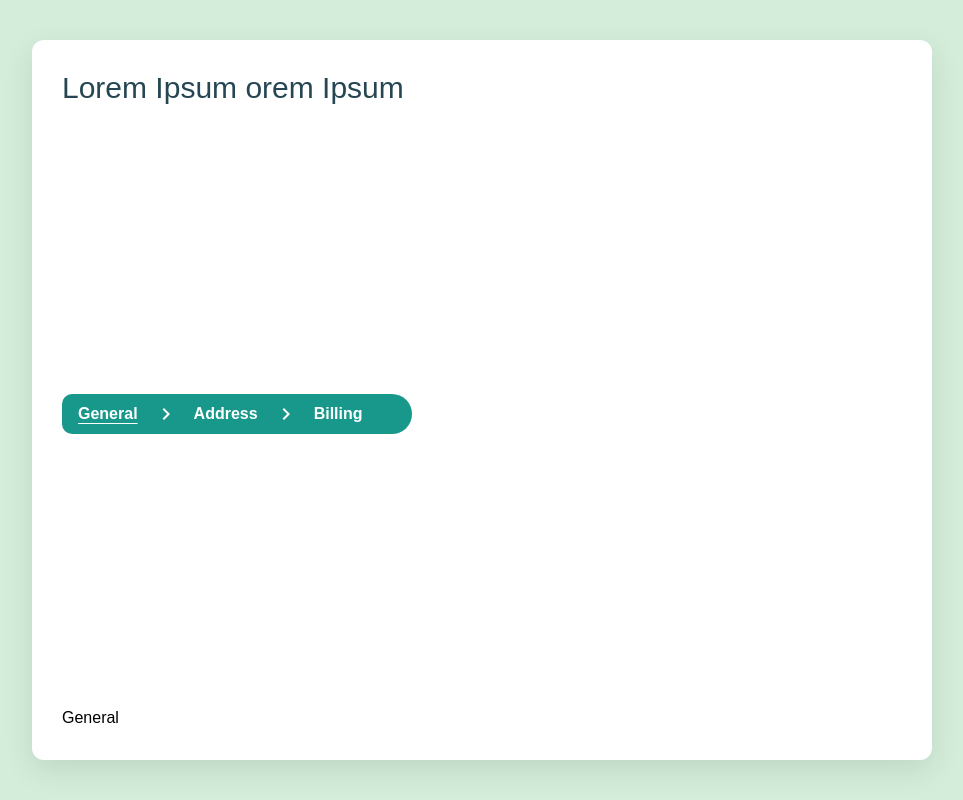
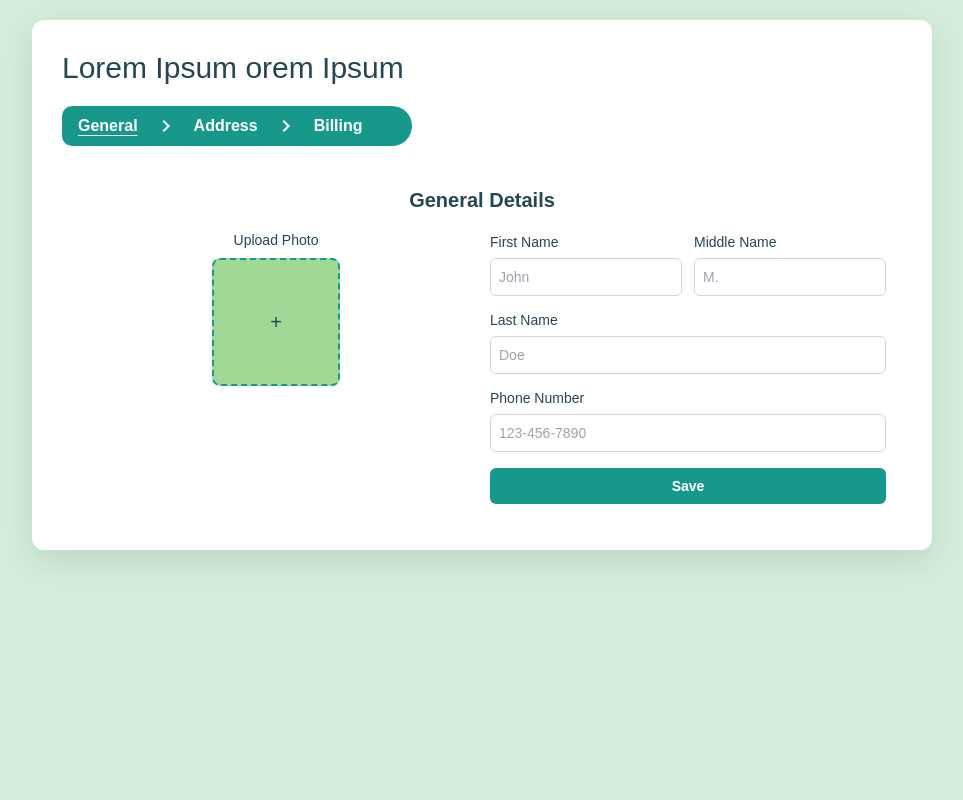
Before and after one commit to Ruturaj2003/multi-step-Form, a React (Vite) app: page /form-one in a window 1280 px wide. Shown: the whole page, without its empty margins (158-1121 px from the left). Built offline with nearby package versions, Linux system fonts and the light colour scheme.

Commit message:
Create General Details Form

```diff
--- a/src/components/BreadCrumb.jsx
+++ b/src/components/BreadCrumb.jsx
@@ -13,7 +13,7 @@ const BreadCrumb = () => {
     }`;
 
   return (
-    <div className="h-12 flex justify-start items-center">
+    <div className="h-12 flex justify-start mb-5 items-center">
       <div className="bg-primary rounded-l-xl rounded-r-3xl text-white max-w-[350px] flex-1 px-4 py-2">
         {/* Breadcrumbs */}
         <nav>
--- a/src/index.css
+++ b/src/index.css
@@ -3,46 +3,33 @@
 @tailwind utilities;
 
 body {
-  background-color: #d4edda; /* Pale Green Background */
-  font-family: Arial, sans-serif; /* Consistent Font */
+  background-color: #d4edda; /* You can replace this with the desired color */
+  font-family: Arial, sans-serif; /* Optional: for consistent font styling */
   margin: 0;
   padding: 0;
-  overflow: hidden; /* Prevent any scrolling */
 }
-
 /* Main container for form */
 .form-container {
   display: flex;
   justify-content: center;
-  align-items: center; /* Center both horizontally and vertically */
-  height: 100vh; /* Ensures it never exceeds viewport height */
-  max-height: 100vh; /* Strict limit */
+  align-items: start;
+  max-height: 100vh; /* Vertically center the form */
   background-color: #d4edda; /* Soft background */
   padding: 20px;
 }
 
-/* Form card */
 .form-card {
   width: 100%;
-  max-width: 900px; /* Maximum width */
-  height: 90vh; /* Ensures it stays within the viewport */
-  max-height: 90vh; /* Prevents overflow */
-  background-color: #fff; /* White background */
+  max-width: 900px; /* Maximum width of the card */
+  background-color: #fff; /* White background for the card */
   border-radius: 12px; /* Rounded corners */
   padding: 30px;
-  box-shadow: 0 10px 30px rgba(0, 0, 0, 0.1); /* Soft shadow */
-  display: flex;
-  flex-direction: column;
-  justify-content: space-between; /* Keeps button at the bottom */
-  overflow: hidden; /* Prevents internal scrolling */
+  box-shadow: 0 10px 30px rgba(0, 0, 0, 0.1); /* Soft shadow for depth */
 }
 
-/* Responsive Styles */
+/* Form container should be responsive */
 @media (max-width: 768px) {
   .form-card {
-    max-width: 95%;
-    height: 95vh;
-    max-height: 95vh;
     padding: 20px;
   }
 }
@@ -51,7 +38,5 @@ body {
   .form-card {
     max-width: 100%;
     padding: 15px;
-    height: 100vh;
-    max-height: 100vh;
   }
 }
--- a/src/pages/formOne/General.jsx
+++ b/src/pages/formOne/General.jsx
@@ -1,4 +1,76 @@
+import { Link } from 'react-router-dom';
+
 const General = () => {
-  return <div>General</div>;
+  return (
+    <div className="p-4" style={{ maxHeight: '550px' }}>
+      <h1 className="text-xl font-bold text-center text-text mb-4">
+        General Details
+      </h1>
+      <form className="grid grid-cols-1 md:grid-cols-2 gap-4 h-full">
+        {/* Left Column: Photo Upload */}
+        <div className="flex flex-col items-center justify-start space-y-2">
+          <label className="text-sm text-text">Upload Photo</label>
+          <div className="w-20 h-20 md:w-32 md:h-32 border-2 border-dashed border-primary rounded-full md:rounded-lg flex items-center justify-center bg-accent relative">
+            <input
+              type="file"
+              className="absolute inset-0 opacity-0 cursor-pointer"
+            />
+            <span className="text-xl text-text">+</span>
+          </div>
+        </div>
+
+        {/* Right Column: Form Fields */}
+        <div className="flex flex-col justify-between">
+          <div className="space-y-3">
+            <div className="grid grid-cols-1 sm:grid-cols-2 gap-3">
+              <div>
+                <label className="text-sm text-text">First Name</label>
+                <input
+                  type="text"
+                  placeholder="John"
+                  className="mt-1 block w-full rounded-md border border-gray-300 p-2 text-sm text-text"
+                />
+              </div>
+              <div>
+                <label className="text-sm text-text">Middle Name</label>
+                <input
+                  type="text"
+                  placeholder="M."
+                  className="mt-1 block w-full rounded-md border border-gray-300 p-2 text-sm text-text"
+                />
+              </div>
+            </div>
+            <div>
+              <label className="text-sm text-text">Last Name</label>
+              <input
+                type="text"
+                placeholder="Doe"
+                className="mt-1 block w-full rounded-md border border-gray-300 p-2 text-sm text-text"
+              />
+            </div>
+            <div>
+              <label className="text-sm text-text">Phone Number</label>
+              <input
+                type="tel"
+                placeholder="123-456-7890"
+                className="mt-1 block w-full rounded-md border border-gray-300 p-2 text-sm text-text"
+              />
+            </div>
+          </div>
+
+          {/* Link to Next Part of the Form */}
+          <div className="mt-4">
+            <Link
+              to="/form-one/address"
+              className="block text-center py-2 bg-primary text-white rounded-md text-sm font-semibold"
+            >
+              Save
+            </Link>
+          </div>
+        </div>
+      </form>
+    </div>
+  );
 };
+
 export default General;
```
